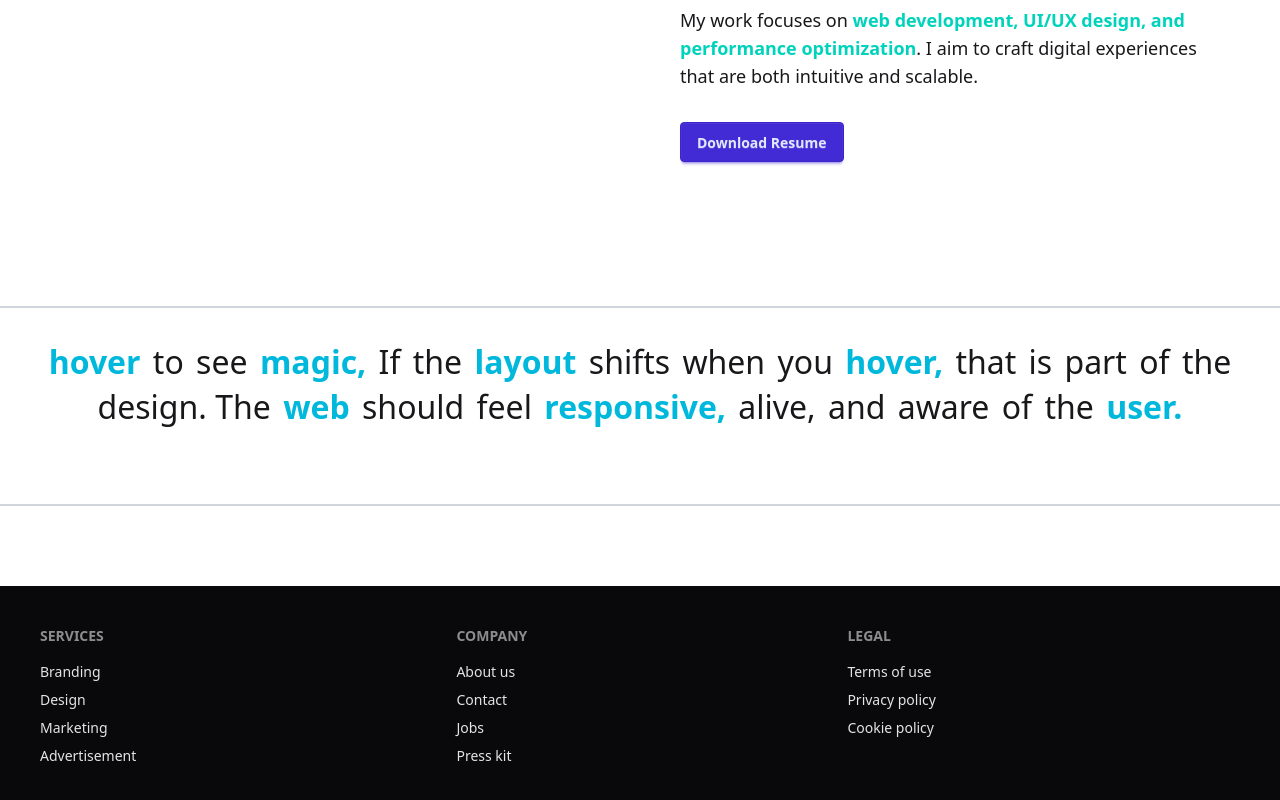
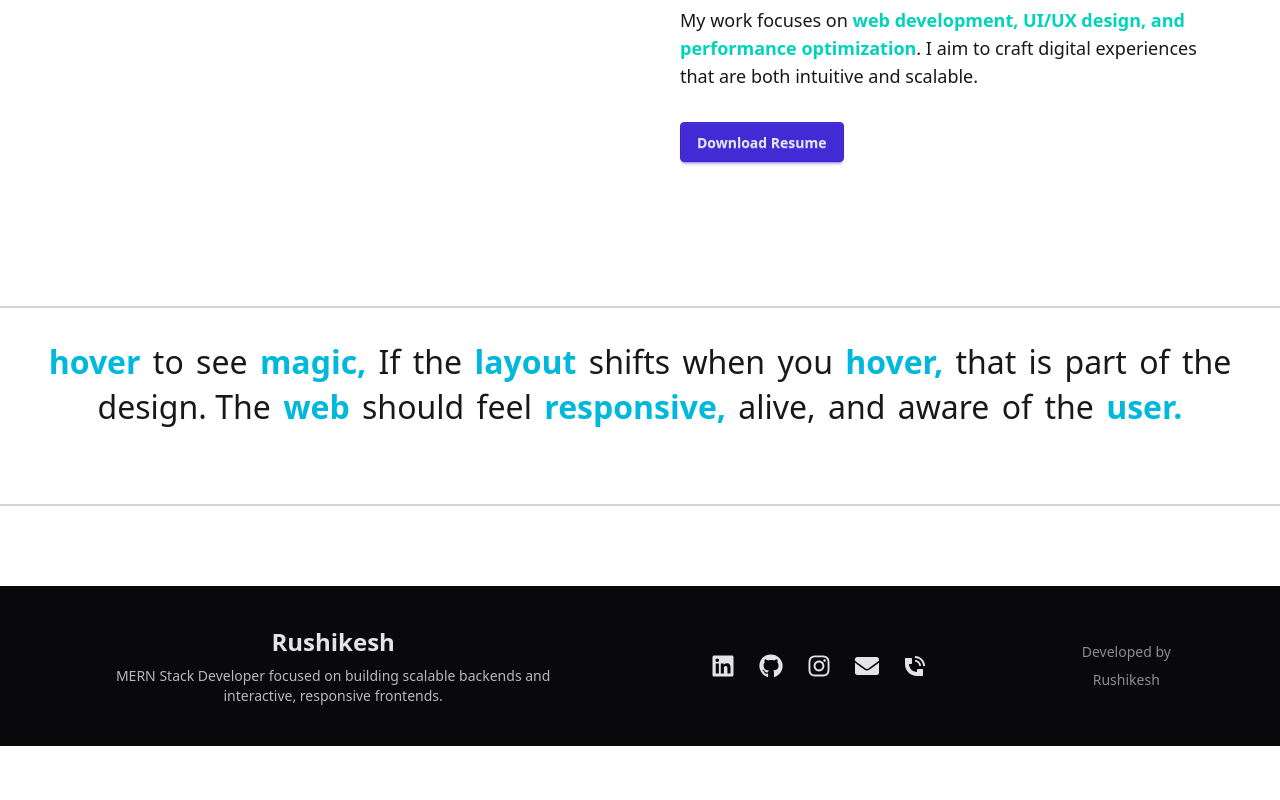
Before and after one commit to RushikeshShinde62/react-portfolio, a React (Vite) app: page / in a window 1280 px wide. Shown: the part 1246-2046 px from the top of the page. After the commit the page ends 1992 px from the top, so only its background shows below. Built offline with nearby package versions, Linux system fonts and the light colour scheme.

Commit message:
footer updated

```diff
--- a/package.json
+++ b/package.json
@@ -15,6 +15,7 @@
     "matter-js": "^0.20.0",
     "react": "^19.2.0",
     "react-dom": "^19.2.0",
+    "react-icons": "^5.5.0",
     "tailwindcss": "^4.1.18"
   },
   "devDependencies": {
--- a/src/Components/Footer.jsx
+++ b/src/Components/Footer.jsx
@@ -1,26 +1,78 @@
-export default function Footer(){
-    return <>
-    <footer className="footer sm:footer-horizontal bg-neutral text-neutral-content p-10">
-  <nav>
-    <h6 className="footer-title">Services</h6>
-    <a className="link link-hover">Branding</a>
-    <a className="link link-hover">Design</a>
-    <a className="link link-hover">Marketing</a>
-    <a className="link link-hover">Advertisement</a>
-  </nav>
-  <nav>
-    <h6 className="footer-title">Company</h6>
-    <a className="link link-hover">About us</a>
-    <a className="link link-hover">Contact</a>
-    <a className="link link-hover">Jobs</a>
-    <a className="link link-hover">Press kit</a>
-  </nav>
-  <nav>
-    <h6 className="footer-title">Legal</h6>
-    <a className="link link-hover">Terms of use</a>
-    <a className="link link-hover">Privacy policy</a>
-    <a className="link link-hover">Cookie policy</a>
-  </nav>
-</footer>
-    </>
+import {
+  FaGithub,
+  FaLinkedin,
+  FaInstagram,
+  FaEnvelope
+} from "react-icons/fa";
+import { CgPhone } from "react-icons/cg";
+
+export default function Footer() {
+  return (
+    <footer className="footer footer-center bg-neutral text-neutral-content p-10">
+
+      {/* Name / Description */}
+      <div>
+        <h2 className="text-2xl font-semibold">Rushikesh</h2>
+        <p className="opacity-80 max-w-md">
+          MERN Stack Developer focused on building scalable backends and
+          interactive, responsive frontends.
+        </p>
+      </div>
+
+      {/* Social / Contact Links */}
+      <div className="flex gap-6 text-2xl">
+        <a
+          href="https://linkedin.com/in/rushikesh-shinde-linked-in"
+          target="_blank"
+          rel="noreferrer"
+          className="hover:text-primary transition-transform hover:scale-110"
+          aria-label="LinkedIn"
+        >
+          <FaLinkedin />
+        </a>
+
+        <a
+          href="https://github.com/rushikeshshinde62"
+          target="_blank"
+          rel="noreferrer"
+          className="hover:text-primary transition-transform hover:scale-110"
+          aria-label="GitHub"
+        >
+          <FaGithub />
+        </a>
+
+        <a
+          href="https://instagram.com/yourusername"
+          target="_blank"
+          rel="noreferrer"
+          className="hover:text-primary transition-transform hover:scale-110"
+          aria-label="Instagram"
+        >
+          <FaInstagram />
+        </a>
+
+        <a
+          href="mailto:rushikeshshinde6200@gmail.com"
+          className="hover:text-primary transition-transform hover:scale-110"
+          aria-label="Email"
+        >
+          <FaEnvelope />
+        </a>
+
+        <a
+          href="tel:+917378406200"
+          className="hover:text-primary transition-transform hover:scale-110"
+          aria-label="Phone"
+        >
+          <CgPhone />
+        </a>
+      </div>
+
+      {/* Credit */}
+      <div className="text-sm opacity-60">
+        Developed by <span className="font-medium">Rushikesh</span>
+      </div>
+
+    </footer>
+  );
 }
```
Also changed, not shown: 1 other file (tests, documents, lock files or other folders).
